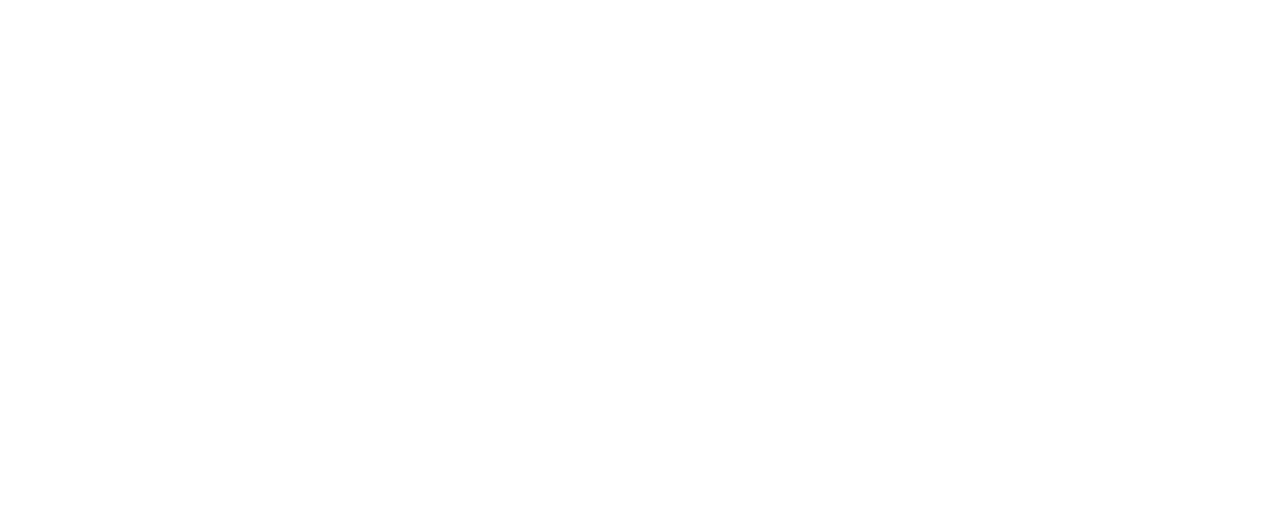
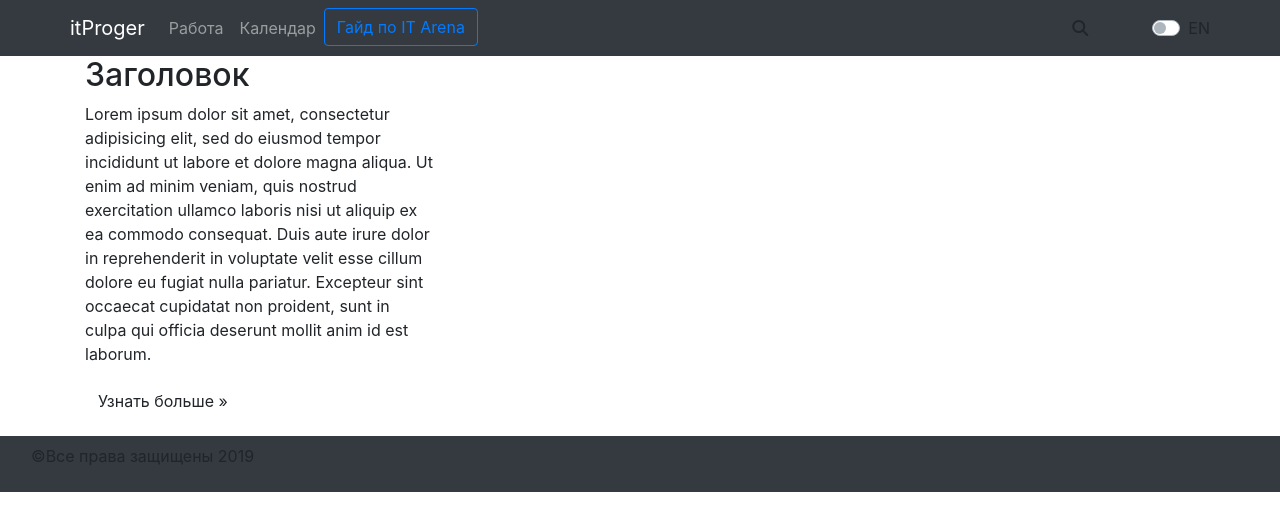
Before and after one commit to poshtak999/ain, a plain HTML site: page index.html in a window 1280 px wide. Drawn offline with nearby package versions, Linux system fonts and the light colour scheme.

Commit message:
navbar+footer

```diff
--- a/index.html
+++ b/index.html
@@ -15,9 +15,48 @@
     <script src="https://stackpath.bootstrapcdn.com/bootstrap/4.3.1/js/bootstrap.min.js"
     integrity="sha384-JjSmVgyd0p3pXB1rRibZUAYoIIy6OrQ6VrjIEaFf/nJGzIxFDsf4x0xIM+B07jRM"
     crossorigin="anonymous"></script>
+    <script src="https://kit.fontawesome.com/09ec6268b2.js"></script>
     <title>AIN</title>
   </head>
   <body>
+    <nav class="navbar navbar-expand navbar-dark bg-dark">
+      <div class="container">
+        <button class="navbar-toggler" type="button" data-toggle="collapse"></button>
+        <div class="collapse navbar-collapse">
+          <a class="navbar-brand active" href="#">itProger</a>
+          <ul class="navbar-nav mr-auto">
+      <li class="nav-item">
+        <a class="nav-link" href="#">Работа</a>
+      </li>
+      <li class="nav-item">
+        <a class="nav-link" href="#">Календар</a>
+      </li>
+      <li><button class="btn btn-outline-primary">Гайд по IT Arena</button></li>
+          </ul>
+          <i class="fas fa-search col-sm-1"></i>
+         <div class="custom-control custom-switch">
+            <input type="checkbox" class="custom-control-input" id="customSwitch1">
+            <label class="custom-control-label" for="customSwitch1">EN</label>
+          </div>
+          </div>
+        </div>
+      </nav>
+      <div class="container">
+        <div class="row">
+          <div class="col-md-4">
+            <h2>Заголовок</h2>
+            <p>Lorem ipsum dolor sit amet, consectetur adipisicing elit, sed do eiusmod tempor incididunt ut labore et dolore magna aliqua.
+              Ut enim ad minim veniam, quis nostrud exercitation ullamco laboris nisi ut aliquip ex ea commodo consequat.
+              Duis aute irure dolor in reprehenderit in voluptate velit esse cillum dolore eu fugiat nulla pariatur.
+              Excepteur sint occaecat cupidatat non proident, sunt in culpa qui officia deserunt mollit anim id est laborum.</p>
+                <p><a href="#" class="btn btn-default">Узнать больше &raquo;</a></p>
+          </div>
+        </div>
+      </div>
 
+      <footer class="navbar navbar-dark bg-dark text-center">
+        <hr />
+        <p class="container-fluid text-center">&copy;Все права защищены 2019</p>
+      </footer>
   </body>
 </html>
```
